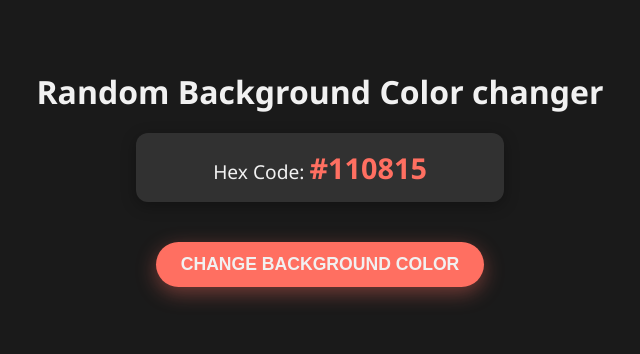
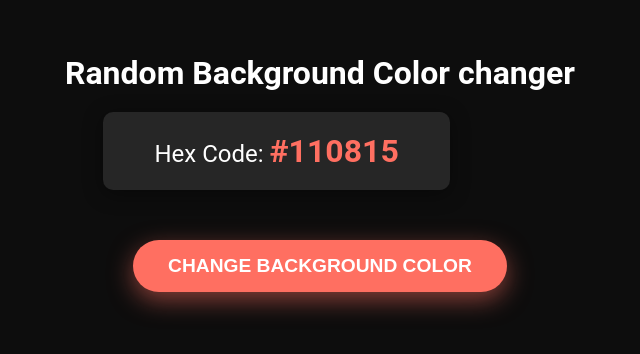
Before and after one commit to KhushiSharma0313/Random-background-color-changer, a plain HTML site: page index.html in a window 1280 px wide. Shown: the part 212-566 px from the top of the page, without its empty margins (320-960 px from the left). Drawn offline with Linux system fonts and the light colour scheme.

Commit message:
Update styles.css

```diff
--- a/styles.css
+++ b/styles.css
@@ -7,8 +7,8 @@
 }
 
 :root {
-  --primary-color: #1a1a1a;
-  --secondary-color: #f1f1f1;
+  --primary-color: #0d0d0d;
+  --secondary-color: #ffffff;
   --highlight-color: #ff6f61;
   --button-color: #ff6f61;
   --button-hover-color: #ff3d2e;
@@ -18,7 +18,7 @@
 body {
   background-color: var(--primary-color);
   color: var(--secondary-color);
-  font-family: 'Segoe UI', Tahoma, Geneva, Verdana, sans-serif;
+  font-family: 'Roboto', Arial, sans-serif;
   display: flex;
   flex-direction: column;
   align-items: center;
@@ -30,47 +30,49 @@ body {
 
 .bg-information-container {
   margin: 20px 0;
-  padding: 15px 25px;
+  padding: 20px;
   background: var(--container-bg-color);
-  border-radius: 12px;
-  box-shadow: 0 4px 15px rgba(0, 0, 0, 0.3);
-  font-size: 1.2rem;
+  border-radius: 10px;
+  box-shadow: 0 4px 20px rgba(0, 0, 0, 0.4);
+  font-size: 1.5rem;
+  width: 80%;
+  max-width: 500px;
 }
 
 .btn {
   cursor: pointer;
-  padding: 12px 25px;
-  margin: 20px;
+  padding: 15px 35px;
+  margin: 30px;
   color: var(--secondary-color);
   background-color: var(--button-color);
   border: none;
   border-radius: 50px;
-  font-size: 1.1rem;
+  font-size: 1.2rem;
   font-weight: bold;
   text-transform: uppercase;
   transition: background-color 0.3s ease, transform 0.2s ease, box-shadow 0.3s ease;
-  box-shadow: 0 6px 20px rgba(255, 111, 97, 0.4);
+  box-shadow: 0 8px 25px rgba(255, 111, 97, 0.5);
 }
 
 .btn:hover {
   background-color: var(--button-hover-color);
   transform: translateY(-3px);
-  box-shadow: 0 10px 25px rgba(255, 61, 46, 0.5);
+  box-shadow: 0 12px 30px rgba(255, 61, 46, 0.6);
 }
 
 #bg-hex-code {
   font-weight: bold;
-  font-size: 1.8rem;
+  font-size: 2rem;
   color: var(--highlight-color);
-  margin-top: 15px;
-  animation: fadeIn 0.5s ease;
+  margin-top: 20px;
+  animation: scaleIn 0.3s ease;
 }
 
-@keyframes fadeIn {
+@keyframes scaleIn {
   from {
-    opacity: 0;
+    transform: scale(0);
   }
   to {
-    opacity: 1;
+    transform: scale(1);
   }
 }
```
